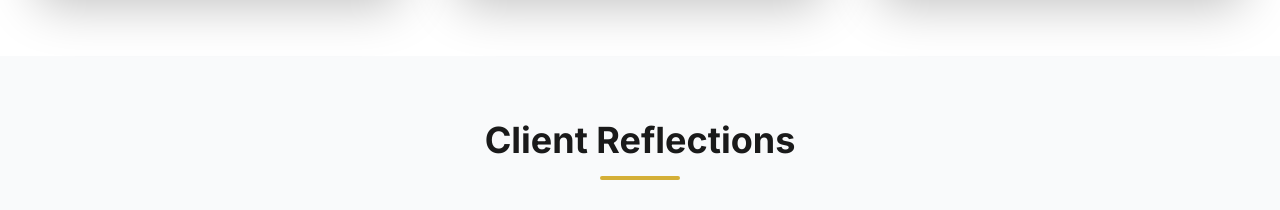
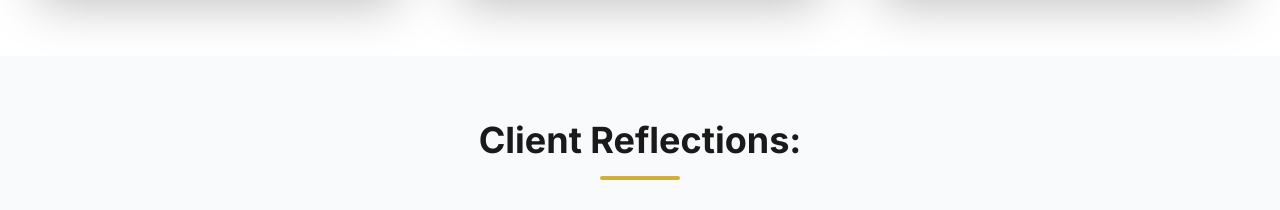
Before and after one commit to traderrivage/KWF-Wellness-PRO, a React (Vite) app: page / in a window 1280 px wide. Shown: the part 2840-3050 px from the top of the page. Built offline with nearby package versions, Linux system fonts and the light colour scheme.

Commit message:
feat: Add colon to client reflections heading
Appends a colon to the "Client Reflections" heading in the Home page component for improved readability and style consistency.

```diff
--- a/pages/Home.tsx
+++ b/pages/Home.tsx
@@ -213,7 +213,7 @@ const Home: React.FC<HomeProps> = ({ onNavigate }) => {
       <section ref={reflectionsRef} className="py-12 md:py-16 px-6 bg-gray-50 overflow-hidden">
         <div className="max-w-7xl mx-auto">
           <div className={`mb-10 md:mb-12 text-center transition-all duration-1000 ${reflectionsVisible ? 'opacity-100 translate-y-0' : 'opacity-0 translate-y-10'}`}>
-            <h3 className="text-4xl font-bold">Client Reflections</h3>
+            <h3 className="text-4xl font-bold">Client Reflections:</h3>
             <div className="w-20 h-1 bg-[#D4AF37] mx-auto mt-4 rounded-full"></div>
           </div>
           <div className="flex flex-wrap justify-center gap-8">
```
